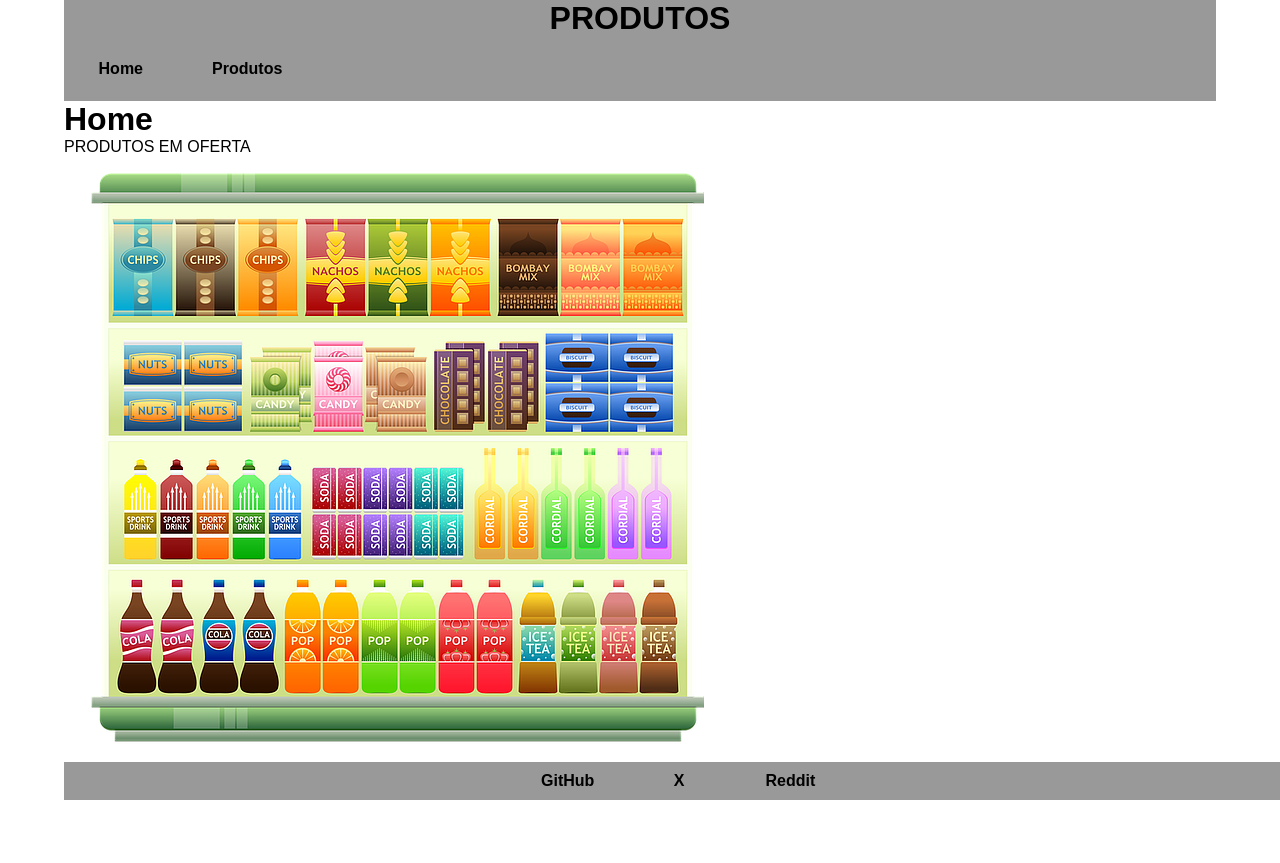
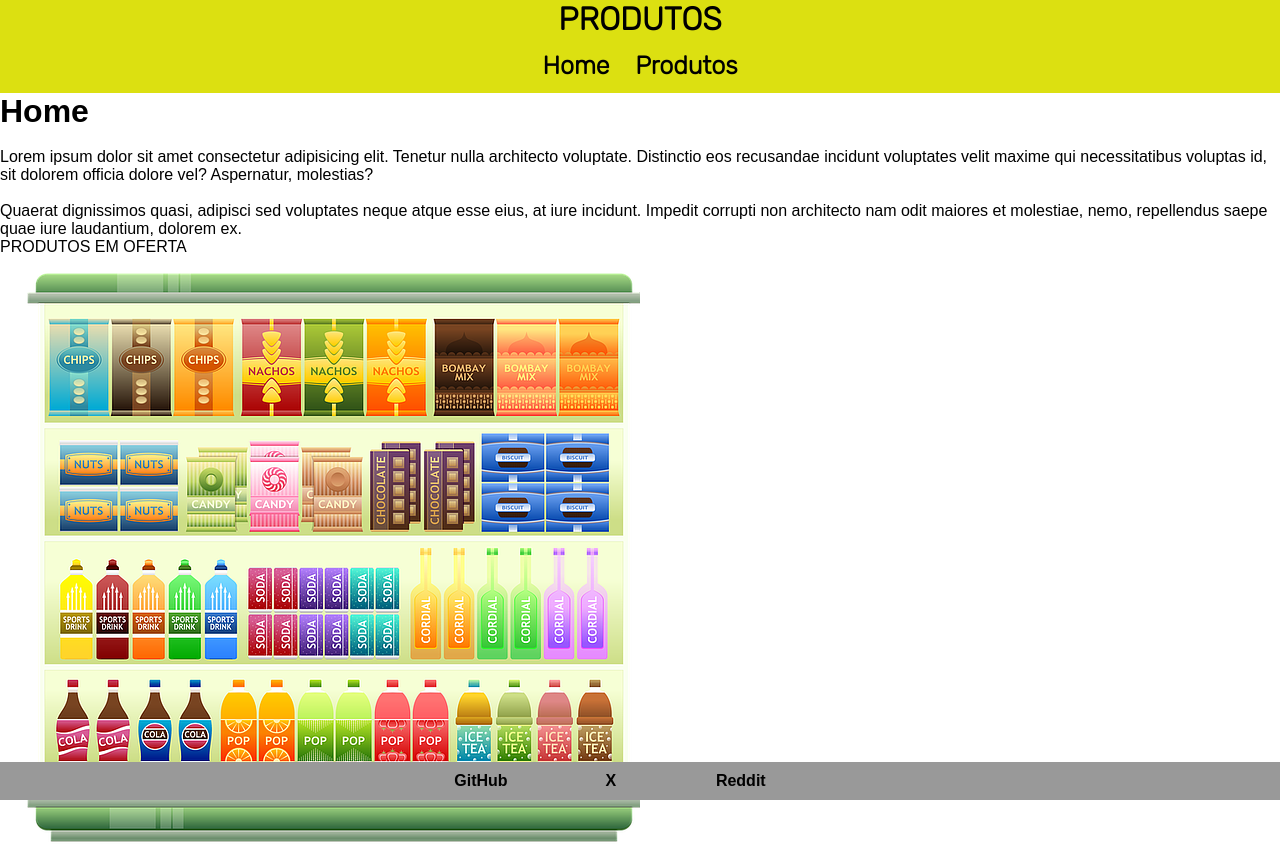
Before and after one commit to pbrnx/spa-1espv, a React (Vite) app: page / in a window 1280 px wide. Before the commit the page ends 800 px from the top, so only its background shows below. Built offline with nearby package versions, Linux system fonts and the light colour scheme.

Commit message:
alterações de estilo e conteúdo

```diff
--- a/src/App.jsx
+++ b/src/App.jsx
@@ -2,6 +2,7 @@ import { Outlet } from "react-router-dom";
 import Cabecalho from "./components/Cabecalho/Cabecalho";
 import Rodape from "./components/Rodape/Rodape"
 import style from "./index.module.css";
+import Conteudo from "./components/Conteudo";
 
 export default function App(){
 
@@ -12,6 +13,7 @@ export default function App(){
   <Cabecalho/>
 
         {/* Criar uma Seção de conteúdo com uma div e 2 parágrafos com 3 linhas de lorem. */}
+
 
         {/* <Conteudo/> */}
         <Outlet/>
--- a/src/components/Cabecalho/Cabecalho.scss
+++ b/src/components/Cabecalho/Cabecalho.scss
@@ -1,26 +1,33 @@
+@import url('https://fonts.googleapis.com/css2?family=Rubik:wght@300&display=swap');
+@mixin reset {
+    margin: 0;
+    padding: 0;
+    font-family: 'Rubik', sans-serif;
+  }
+
 
 .cabecalho{
 
-    background-color: #999;
+    background-color: #dce011;
+    @include reset;
+    h1, ul{
+        text-align: center;
 
-    h1{
-        text-align: center;
     }
 
     ul{
         list-style: none;
+        font-size: 25px;
+        li{
+            display: inline;
 
 
-        li{
-            display: inline;
-            margin: 1%;
-
             a{
-                display: inline-block;
+                display: inline-flex;
                 text-decoration: none;
                 font-weight: bold;
                 color: #000;
-                padding: 2%;
+                padding: 1%;
                 border-radius: 2px;
                 transition: all ease-out 300ms;
 
--- a/src/components/Conteudo.jsx
+++ b/src/components/Conteudo.jsx
@@ -1,14 +1,17 @@
-export default function Conteudo() {
+
+
+export default
+function Conteudo() {
   return (
     <>
       <section>
-        <div>
+        <div className="paragraph">
           <p>
             Lorem ipsum dolor sit amet consectetur adipisicing elit. Tenetur
             nulla architecto voluptate. Distinctio eos recusandae incidunt
             voluptates velit maxime qui necessitatibus voluptas id, sit dolorem
             officia dolore vel? Aspernatur, molestias?
-          </p>
+          </p> <br />
           <p>
             Quaerat dignissimos quasi, adipisci sed voluptates neque atque esse
             eius, at iure incidunt. Impedit corrupti non architecto nam odit
--- a/src/components/Rodape/Rodape.scss
+++ b/src/components/Rodape/Rodape.scss
@@ -1,3 +1,4 @@
+
 
 .rodape{
 
@@ -5,14 +6,15 @@
     position: fixed;
     bottom: 0;
     width: 100%;
+    margin: 0;
+    padding: 0;
 
     ul{
         list-style: none;
-        width: 30%;
+        width: 35%;
         margin: 0 auto;
 
     li {
-
         display: inline;
         margin: 2%;
 
@@ -21,7 +23,7 @@
             text-decoration: none;
             font-weight: bold;
             color: #000;
-                padding: 10px 0;
+            padding: 10px;
             width: 25%;
             text-align: center;
             margin: 0 auto;
--- a/src/index.module.css
+++ b/src/index.module.css
@@ -5,16 +5,7 @@
 }
 
 .container{
-    width:90%;
+    width:100%;
     margin: 0 auto;
     font-family: Arial, Helvetica, sans-serif;
-
-    /* & h1{
-        text-align: center;
-        background-color: aqua;
-        &:hover{
-            background-color: blueviolet;
-        }
-    } */
-
 }
--- a/src/routes/Home.jsx
+++ b/src/routes/Home.jsx
@@ -1,3 +1,4 @@
+import Conteudo from "../components/Conteudo";
 
 export default function Home() {
 
@@ -5,12 +6,14 @@ export default function Home() {
 
   return (
     <div>
-      <h1>Home</h1>
+      <h1>Home</h1> <br />
+      <Conteudo />
       <div>
         <figure>
           <figcaption>PRODUTOS EM OFERTA</figcaption>
           <img src="/img/supermercado_640.png" alt="Prateleira de Produtos." />
         </figure>
+
       </div>
     </div>
   )
```
Lines whose indentation alone changed are shown as unchanged.
